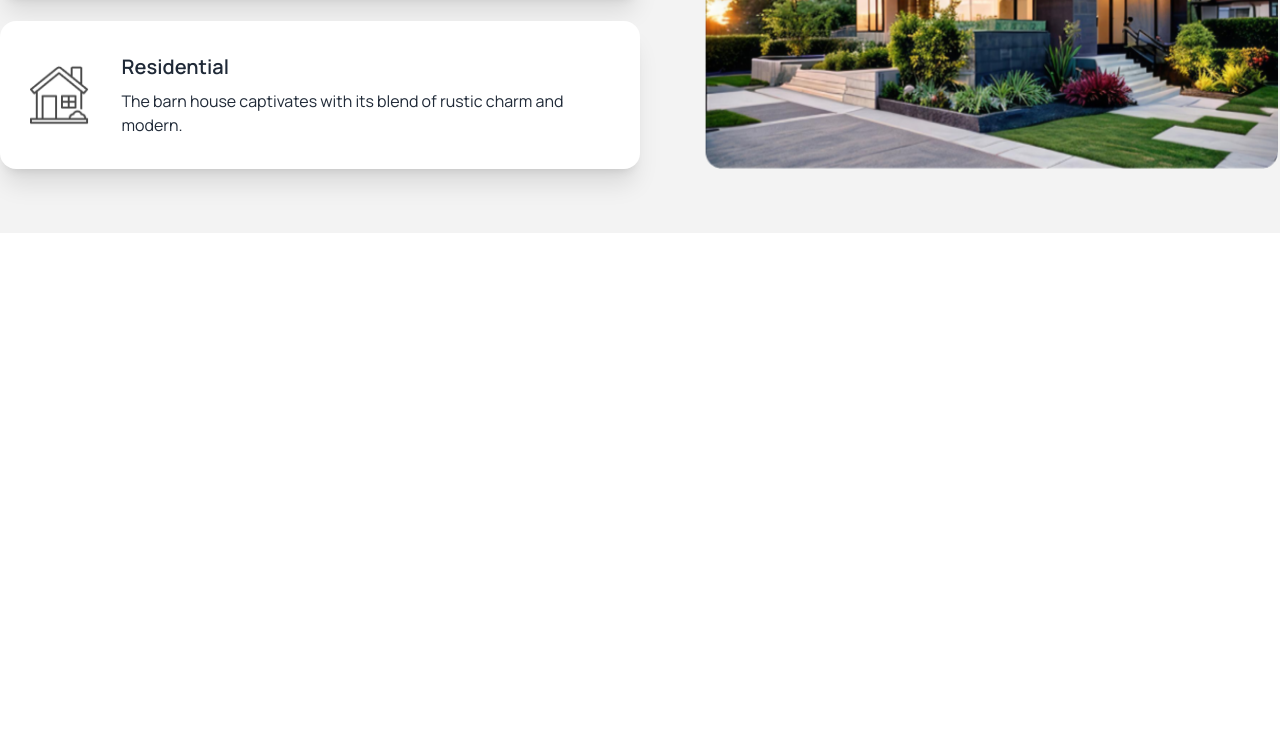
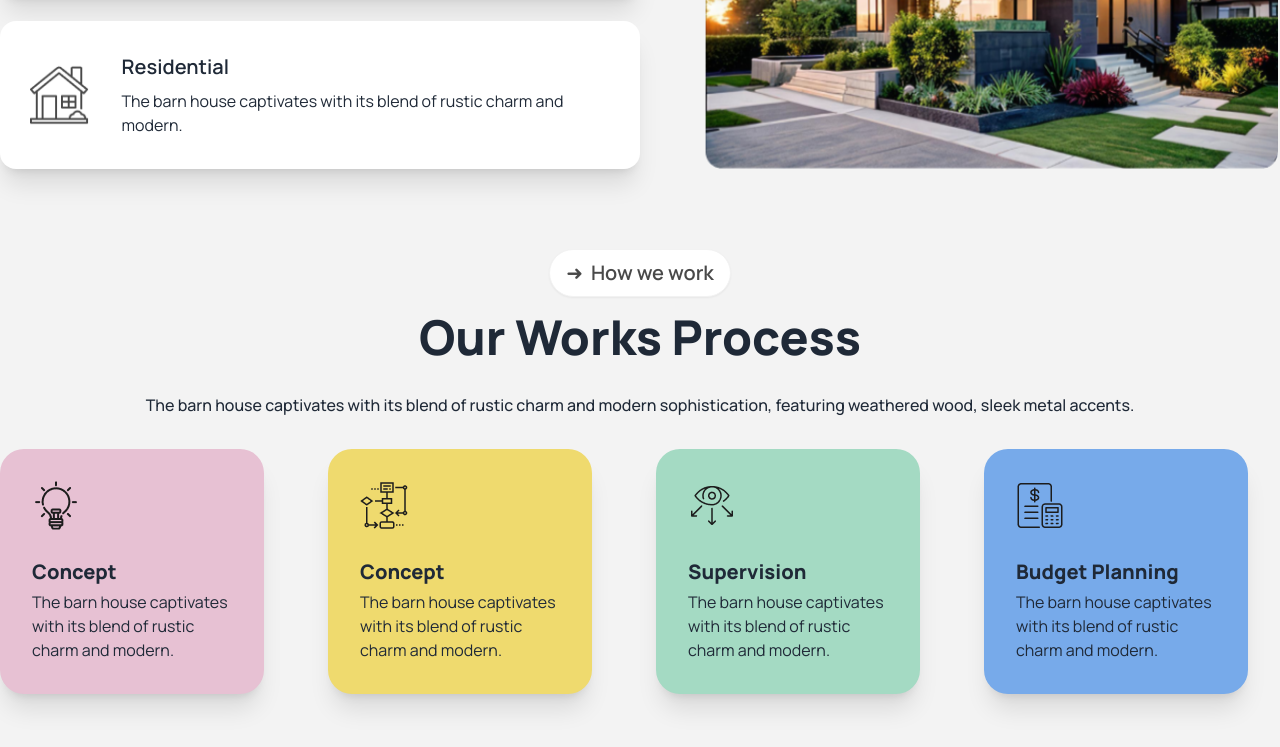
Before and after one commit to MuhammadNazmusSakib/B10-Assignment-03, a plain HTML site: page index.html in a window 1280 px wide. Shown: the part 1370-2117 px from the top of the page. Before the commit the page ends 1603 px from the top, so only its background shows below. Drawn offline with nearby package versions, Linux system fonts and the light colour scheme.

Commit message:
added a new section and edited previous code

```diff
--- a/index.html
+++ b/index.html
@@ -122,22 +122,21 @@
             <a class="btn bg-[#a6f84898] border-[#ABEF5F] text-xl font-[800] rounded-3xl h-14">View Details<span class="btn bg-[#ABEF5F] btn-circle text-3xl font-[100] -rotate-45">➜</span></a>
           </div>
         </div>
-
     </header>
     <main class="bg-[#1e1e1e]/5 py-16">
       <div class="relative hidden sm:block">
         <img class="-ml-5 -mt-12" src="assets/Capture.png" alt="">
       </div>
-      <div class="container mx-auto lg:text-start lg:flex gap-8 sm:flex-flex-col text-center">
-
+      <div class="container mx-auto lg:text-start lg:flex gap-8 sm:flex-flex-col">
         <div class="lg:w-1/2">
-
-          <a class="btn bg-white text-[#494949] text-xl rounded-3xl"><span class="text-[#494949] text-xl font-[100] bg-white">➜</span>About Us</a>
-          <h2 class="text-5xl font-[800] my-4">We design thoughtful, liveable spaces</h2>
-          <p class="sm:text-sm lg:text-base font-[500] my-8">
+          <div class="text-center sm:text-left">
+            <a class="btn bg-white text-[#494949] text-xl rounded-3xl"><span class="text-[#494949] text-xl font-[100] bg-white">➜</span>About Us</a>
+            <h2 class="text-5xl font-[800] my-4">We design thoughtful, liveable spaces</h2>
+            <p class="sm:text-sm lg:text-base font-[500] my-8">
             The barn house captivates with its blend of rustic charm and modern sophistication, featuring weathered wood, sleek metal accents.
-          </p>
-          <!-- cards -->
+            </p>
+          </div>
+          <!-- cards (Commercial) (Residential) -->
           <div class="card card-side bg-base-100 shadow-xl pl-7">
             <figure>
               <img
@@ -168,6 +167,59 @@
           <img class="h-full" src="assets/Rectangle.png" alt="">
         </div>
       </div>
+      <!-- Our Works Process -->
+      <div class="container mx-auto my-20">
+        <div class="text-center">
+          <a class="btn bg-white text-[#494949] text-xl rounded-3xl"><span class="text-[#494949] text-xl font-[100] bg-white">➜</span>How we work</a>
+          <h2 class="text-5xl font-[800] my-4">Our Works Process</h2>
+          <p class="sm:text-sm lg:text-base font-[500] my-8">
+            The barn house captivates with its blend of rustic charm and modern sophistication, featuring weathered wood, sleek metal accents.
+          </p>
+        </div>
+        <!--  -->
+        <div class="lg:flex gap-8 sm:flex-flex-col">
+          <div class="card-body card-compact bg-base-100 lg:w-96 shadow-xl rounded-3xl bg-[#E7C1D3]">
+            <figure>
+              <img src="assets/concept.png" alt=""/>
+            </figure>
+            <div class="mt-5">
+              <h2 class="card-title font-[800]">Concept</h2>
+              <p>The barn house captivates with its blend of rustic charm and modern.<p>
+            </div>
+          </div>
+          <br>
+          <div class="card-body card-compact bg-base-100 lg:w-96 shadow-xl rounded-3xl bg-[#EFDA6E]">
+            <figure>
+              <img src="assets/flow-chart.png" alt=""/>
+            </figure>
+            <div class="mt-5">
+              <h2 class="card-title font-[800]">Concept</h2>
+              <p>The barn house captivates with its blend of rustic charm and modern.<p>
+            </div>
+          </div>
+          <br>
+          <div class="card-body card-compact bg-base-100 lg:w-96 shadow-xl rounded-3xl bg-[#A4DAC3]">
+            <figure>
+              <img src="assets/vision.png" alt=""/>
+            </figure>
+            <div class="mt-5">
+              <h2 class="card-title font-[800]">Supervision</h2>
+              <p>The barn house captivates with its blend of rustic charm and modern.<p>
+            </div>
+          </div>
+          <br>
+          <div class="card-body card-compact bg-base-100 lg:w-96 shadow-xl rounded-3xl bg-[#77AAEA]">
+            <figure>
+              <img src="assets/budget-planning.png" alt=""/>
+            </figure>
+            <div class="mt-5">
+              <h2 class="card-title font-[800]">Budget Planning</h2>
+              <p>The barn house captivates with its blend of rustic charm and modern.<p>
+            </div>
+          </div>
+          <br>
+        </div>
+      </div>
     </main>
     <footer></footer>
 </body>
```
